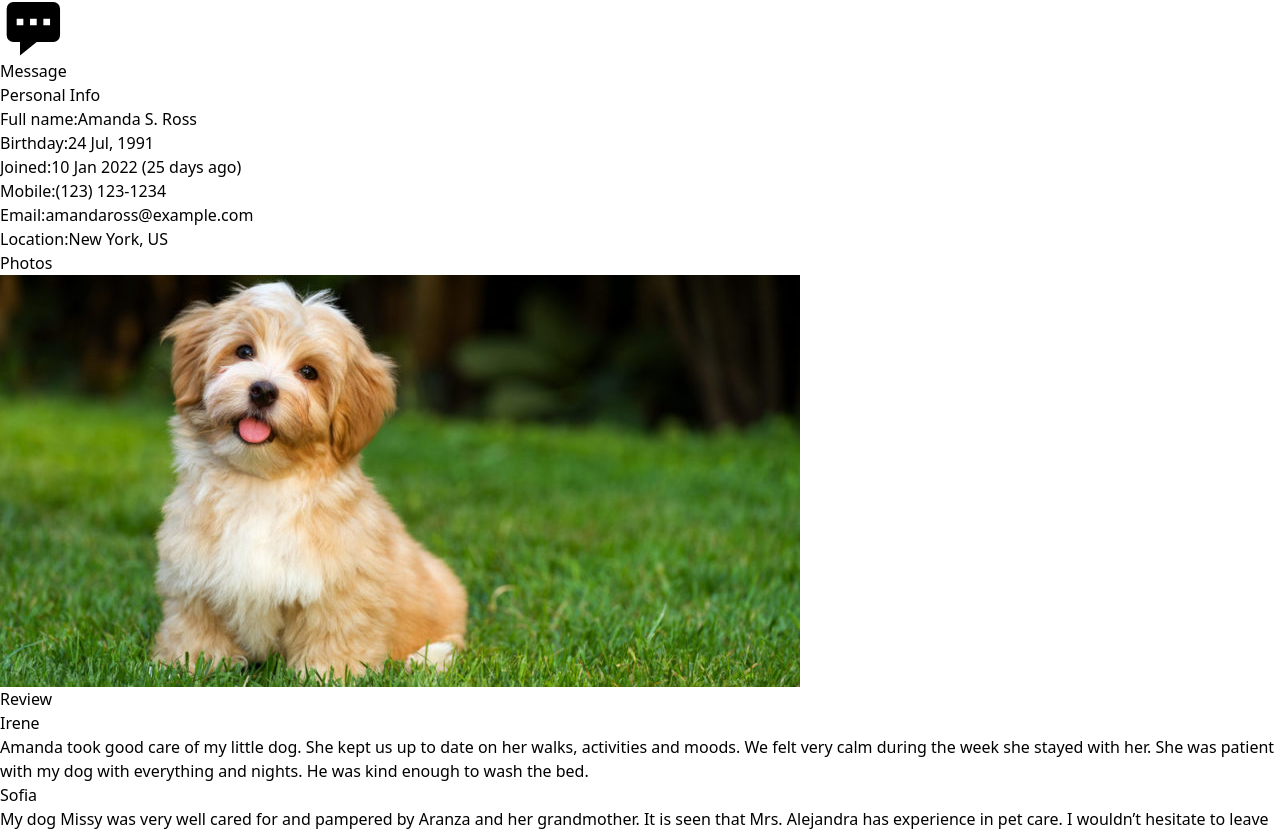
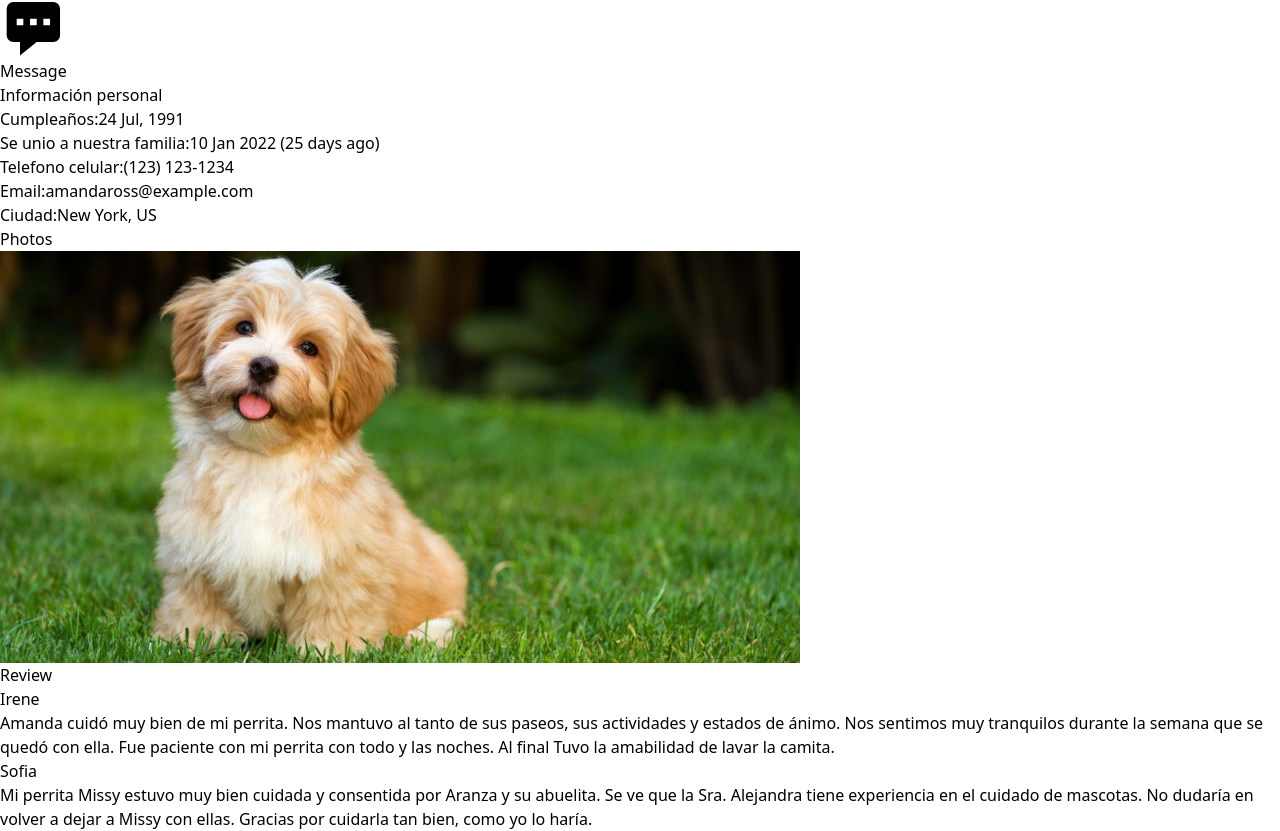
Before and after one commit to No-Country-simulation/c17-11-t-node-react, a React (Vite) app in the folder Front/: page /profile in a window 1280 px wide. Shown: the part 8851-9682 px from the top of the page. Built offline with nearby package versions, Linux system fonts and the light colour scheme.

Commit message:
Change language in review component

```diff
--- a/Front/src/views/ProfileView/Profile/PersonalInfo.tsx
+++ b/Front/src/views/ProfileView/Profile/PersonalInfo.tsx
@@ -3,22 +3,18 @@ export const PersonalInfo=()=>{
         <div className="my-4 flex flex-col 2xl:flex-row space-y-4 2xl:space-y-0 2xl:space-x-4">
             <div className="w-full flex flex-col 2xl:w-1/3">
                 <div className="flex-1 bg-white rounded-lg shadow-xl p-8 max-sm:text-sm">
-                    <h4 className="text-center text-xl text-gray-900 font-bold">Personal Info</h4>
+                    <h4 className="text-center text-xl text-gray-900 font-bold">Información personal</h4>
                     <ul className="mt-2 text-gray-700">
-                        <li className="flex border-y py-2">
-                            <span className="font-bold w-24">Full name:</span>
-                            <span className="text-gray-700">Amanda S. Ross</span>
-                        </li>
                         <li className="flex border-b py-2">
-                            <span className="font-bold w-24">Birthday:</span>
+                            <span className="font-bold w-24">Cumpleaños:</span>
                             <span className="text-gray-700">24 Jul, 1991</span>
                         </li>
                         <li className="flex border-b py-2">
-                            <span className="font-bold w-24">Joined:</span>
+                            <span className="font-bold w-24">Se unio a nuestra familia:</span>
                             <span className="text-gray-700">10 Jan 2022 (25 days ago)</span>
                         </li>
                         <li className="flex border-b py-2">
-                            <span className="font-bold w-24">Mobile:</span>
+                            <span className="font-bold w-24">Telefono celular:</span>
                             <span className="text-gray-700">(123) 123-1234</span>
                         </li>
                         <li className="flex border-b py-2">
@@ -26,7 +22,7 @@ export const PersonalInfo=()=>{
                             <span className="text-gray-700">amandaross@example.com</span>
                         </li>
                         <li className="flex border-b py-2">
-                            <span className="font-bold w-24">Location:</span>
+                            <span className="font-bold w-24">Ciudad:</span>
                             <span className="text-gray-700">New York, US</span>
                         </li>
                     </ul>
--- a/Front/src/views/ProfileView/Profile/Review.tsx
+++ b/Front/src/views/ProfileView/Profile/Review.tsx
@@ -5,9 +5,9 @@ export const Review = () => {
                 <div className="flex-1 bg-white rounded-lg shadow-xl p-8 text-lg max-sm:text-sm">
                     <h4 className="text-center text-xl text-gray-900 font-bold">Review</h4>
                     <h5 className="font-bold">Irene</h5>
-                    <p className="text-gray-700">Amanda took good care of my little dog. She kept us up to date on her walks, activities and moods. We felt very calm during the week she stayed with her. She was patient with my dog with everything and nights. He was kind enough to wash the bed.</p>
+                    <p className="text-gray-700">Amanda cuidó muy bien de mi perrita. Nos mantuvo al tanto de sus paseos, sus actividades y estados de ánimo. Nos sentimos muy tranquilos durante la semana que se quedó con ella. Fue paciente con mi perrita con todo y las noches. Al final Tuvo la amabilidad de lavar la camita.</p>
                     <h4 className="font-bold">Sofia</h4>
-                    <p className="text-gray-700">My dog Missy was very well cared for and pampered by Aranza and her grandmother. It is seen that Mrs. Alejandra has experience in pet care. I wouldn’t hesitate to leave Missy with them again. Thank you for taking care of her as well as I would</p>
+                    <p className="text-gray-700">Mi perrita Missy estuvo muy bien cuidada y consentida por Aranza y su abuelita. Se ve que la Sra. Alejandra tiene experiencia en el cuidado de mascotas. No dudaría en volver a dejar a Missy con ellas. Gracias por cuidarla tan bien, como yo lo haría.</p>
                 </div>
             </div>
         </div>
```
